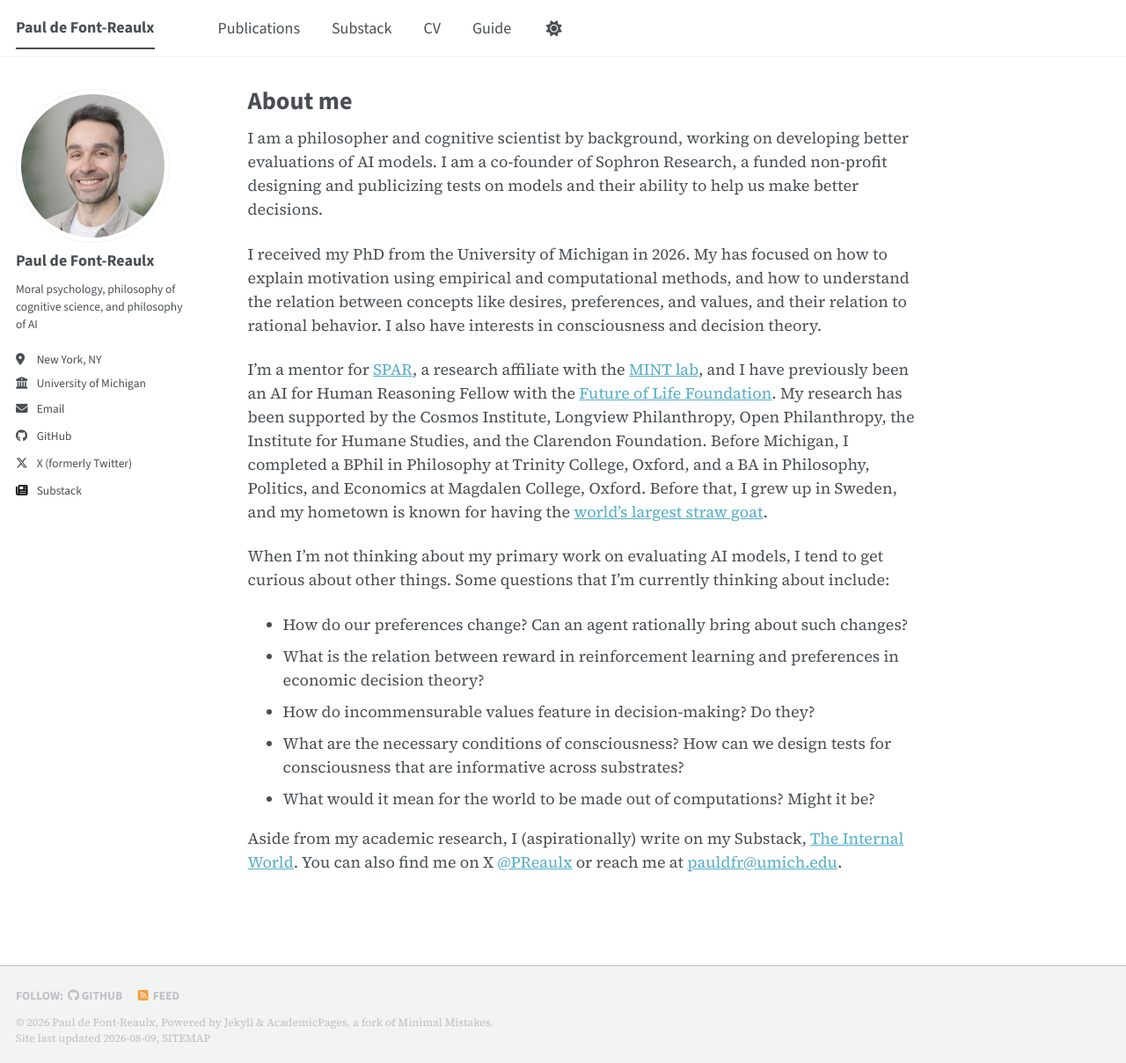
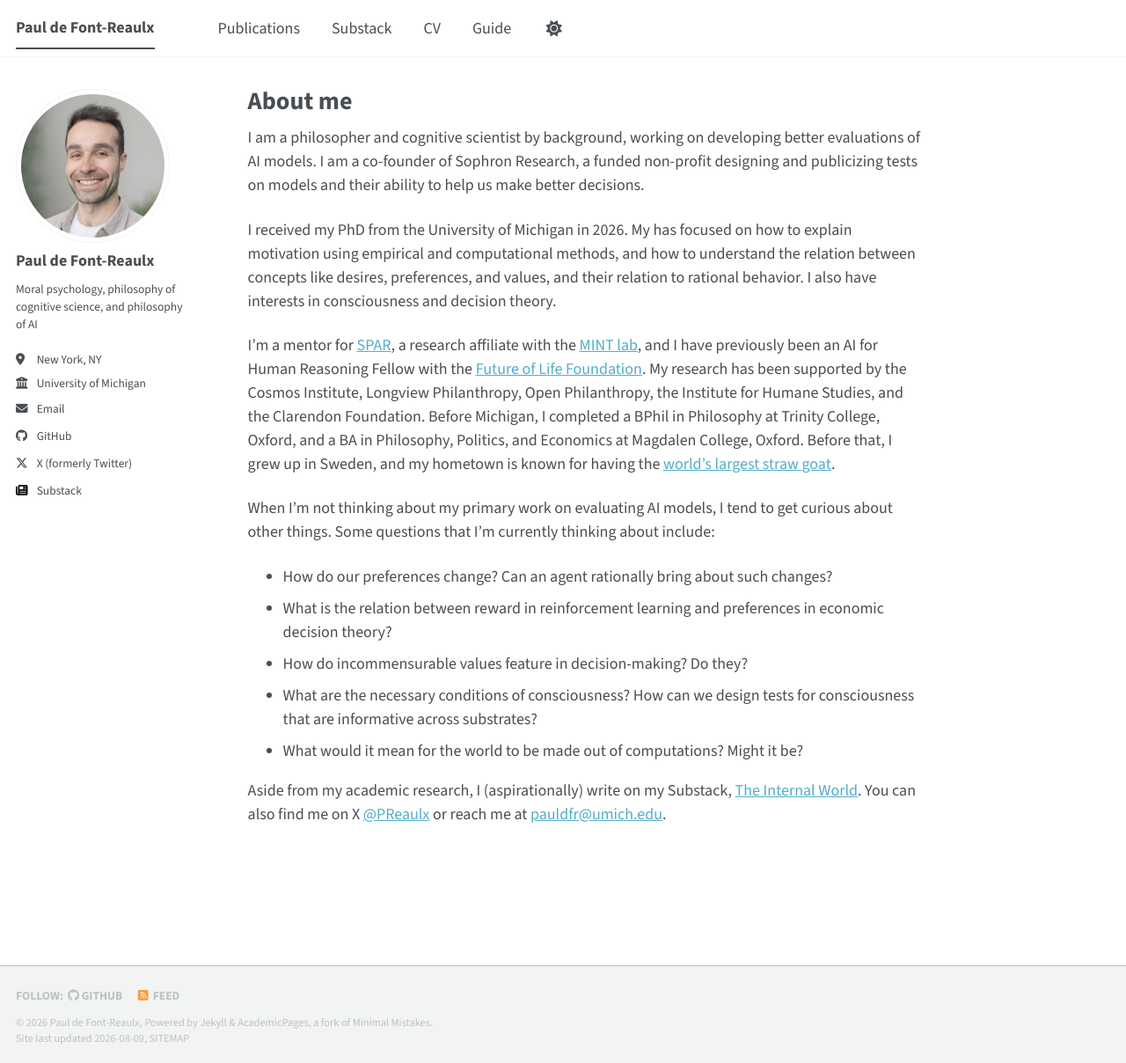
Before and after one commit to pauldfr/pauldfr.github.io, a Jekyll site: the page built from _pages/about.md, in a window 1280 px wide and 1208 px high. Shown: the whole window at 88% size. Built offline with Jekyll 4.4.1, drawn with Linux system fonts in a browser that asks for light colours; a style sheet for code colours, icons or effects is not loaded.

Commit message:
Use Source Sans 3 everywhere, rebalance publication spacing
Co-Authored-By: Claude Fable 5 <noreply@anthropic.com>

```diff
--- a/_includes/head/custom.html
+++ b/_includes/head/custom.html
@@ -2,16 +2,10 @@
 
 <!-- start custom head snippets -->
 
-<!-- Fonts: Source Serif 4 (body) + Source Sans 3 (headings, nav) -->
+<!-- Font: Source Sans 3 throughout -->
 <link rel="preconnect" href="https://fonts.googleapis.com">
 <link rel="preconnect" href="https://fonts.gstatic.com" crossorigin>
-<link href="https://fonts.googleapis.com/css2?family=Source+Sans+3:ital,wght@0,400;0,600;0,700;1,400&family=Source+Serif+4:ital,opsz,wght@0,8..60,400;0,8..60,600;0,8..60,700;1,8..60,400;1,8..60,600&display=swap" rel="stylesheet">
-<style>
-  /* keep the top navigation in the sans face alongside sans headings */
-  .masthead, .greedy-nav a {
-    font-family: "Source Sans 3", -apple-system, "Segoe UI", "Helvetica Neue", Arial, sans-serif;
-  }
-</style>
+<link href="https://fonts.googleapis.com/css2?family=Source+Sans+3:ital,wght@0,400;0,600;0,700;1,400&display=swap" rel="stylesheet">
 
 <!-- Support for Academicons -->
 <link rel="preload" href="https://cdn.jsdelivr.net/gh/jpswalsh/academicons@1/css/academicons.min.css" as="style" onload="this.onload=null;this.rel='stylesheet'">
@@ -36,13 +30,13 @@
     font-size: 1.05em;
     margin: 0.5em 0 0.1em;
   }
-  .archive .list__item .archive__item { margin-bottom: 0.35em; }
+  .archive .list__item .archive__item { margin-bottom: 1.4em; }
   .archive .list__item .archive__item p { margin: 0.15em 0; }
 </style>
 
 <!-- collapsible abstracts on publication listings -->
 <style>
-  .abstract-details { margin: 0.25em 0 0.75em; }
+  .abstract-details { margin: 0.15em 0 0.15em; }
   .abstract-details summary {
     cursor: pointer;
     font-size: 0.8em;
--- a/_sass/_themes.scss
+++ b/_sass/_themes.scss
@@ -14,7 +14,7 @@ $paragraph-indent           : false; // true, false (default)
 $indent-var                 : 1.3em;
 
 /* System typefaces */
-$serif                      : "Source Serif 4", Georgia, Times, serif;
+$serif                      : Georgia, Times, serif;
 $sans-serif                 : "Source Sans 3", -apple-system, ".SFNSText-Regular", "San Francisco", "Roboto", "Segoe UI", "Helvetica Neue", "Lucida Grande", Arial, sans-serif;
 $monospace                  : Monaco, Consolas, "Lucida Console", monospace;
 
@@ -39,7 +39,7 @@ $type-size-6                : 0.75em;   // ~12px
 $type-size-7                : 0.6875em; // ~11px
 $type-size-8                : 0.625em;  // ~10px
 
-$global-font-family         : $serif;
+$global-font-family         : $sans-serif;
 $header-font-family         : $sans-serif;
 $caption-font-family        : $serif;
 
```
